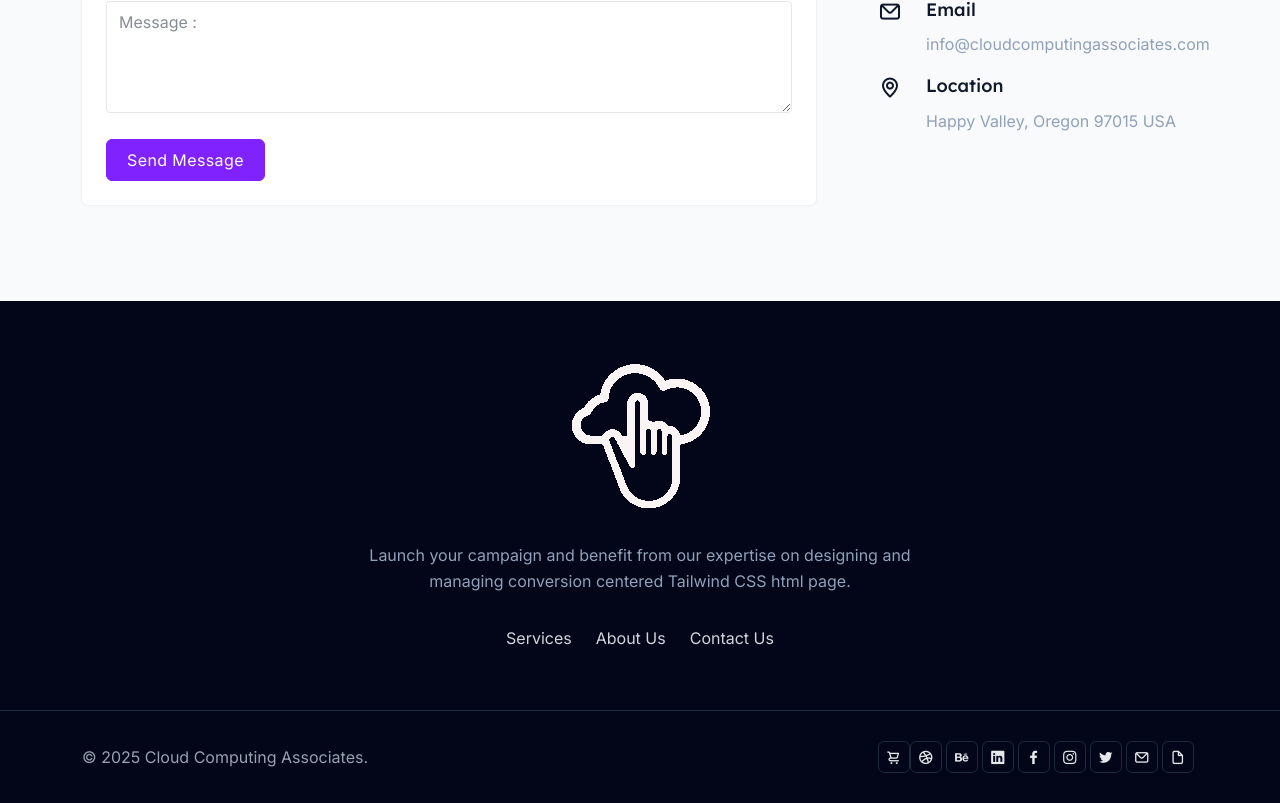
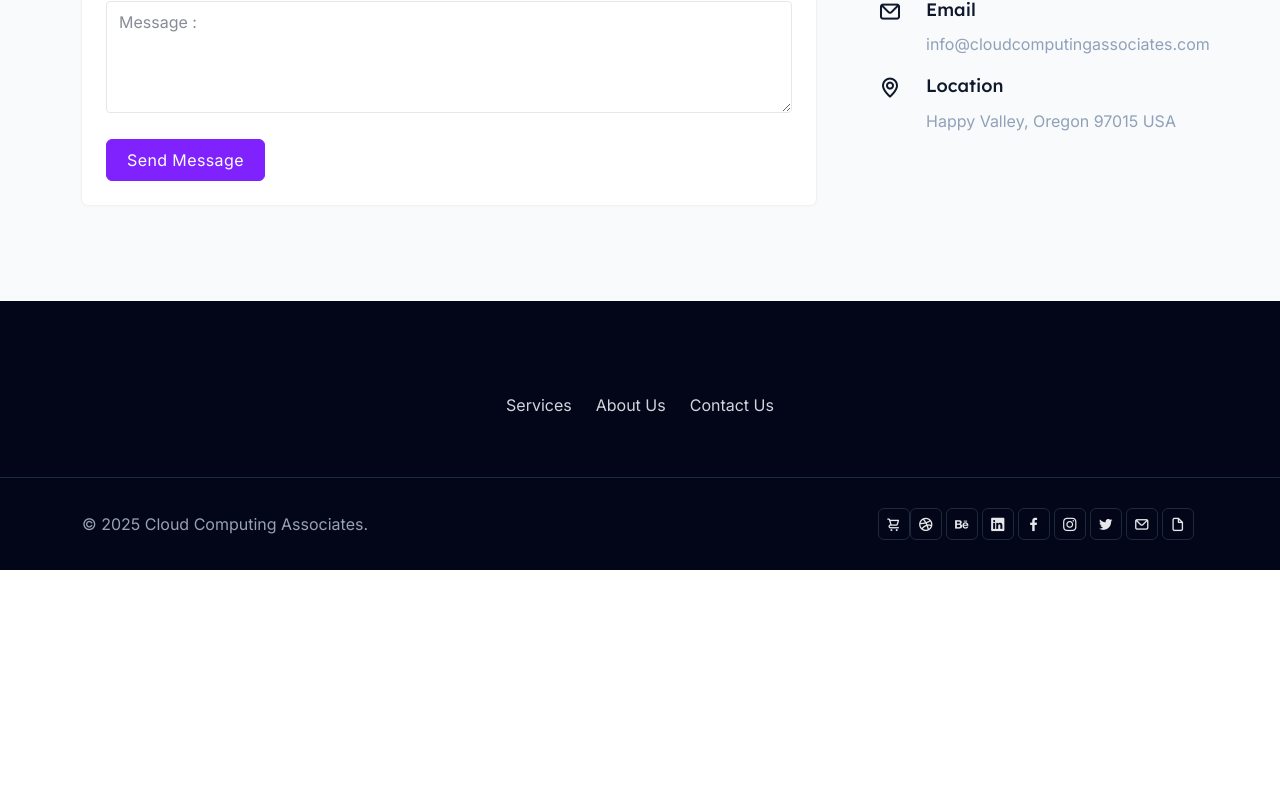
Before and after one commit to mtmazurik/CCAWEbsite, an Angular app: page / in a window 1280 px wide. Shown: the part 4063-4866 px from the top of the page. After the commit the page ends 4633 px from the top, so only its background shows below. Built offline with nearby package versions, Linux system fonts and the light colour scheme.

Commit message:
remove text from footer

```diff
--- a/src/app/components/footer/footer.component.html
+++ b/src/app/components/footer/footer.component.html
@@ -4,11 +4,6 @@
             <div class="col-span-12">
                 <div class="py-[60px] px-0">
                     <div class="grid grid-cols-1">
-                        <div class="text-center">
-                            <img [src]="'/assets/images/logo-transparent.png'" class="block mx-auto" alt="">
-                            <p class="max-w-xl mx-auto text-slate-400 mt-8">Launch your campaign and benefit from our expertise on designing and managing conversion centered Tailwind CSS html page.</p>
-                        </div>
-
                         <ul class="list-none footer-list text-center mt-8">
                             <li class="inline px-2"><a [routerLink]="'/services'" class="text-gray-300 hover:text-gray-400 duration-500 ease-in-out">Services</a></li>
                             <li class="inline px-2 mt-[10px]"><a [routerLink]="'/aboutus'" class="text-gray-300 hover:text-gray-400 duration-500 ease-in-out ms-2">About Us</a></li>
```
